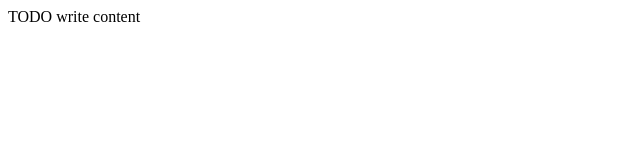
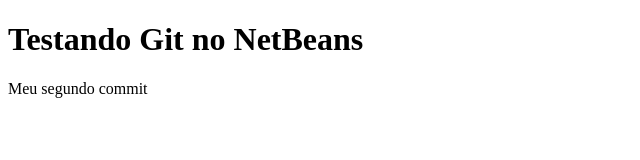
Before and after one commit to danfellipe/exerciciogit, a plain HTML site: page public_html/index.html in a window 1280 px wide. Shown: the whole page, without its empty margins (0-640 px from the left). Drawn offline with Linux system fonts and the light colour scheme.

```diff
--- a/public_html/index.html
+++ b/public_html/index.html
@@ -1,9 +1,4 @@
 <!DOCTYPE html>
-<!--
-To change this license header, choose License Headers in Project Properties.
-To change this template file, choose Tools | Templates
-and open the template in the editor.
--->
 <html>
     <head>
         <title>Testando Git no NetBeans</title>
@@ -11,6 +6,7 @@
         <meta name="viewport" content="width=device-width, initial-scale=1.0">
     </head>
     <body>
-        <div>TODO write content</div>
+        <h1>Testando Git no NetBeans</h1>
+        <p>Meu segundo commit</p>
     </body>
 </html>
```
